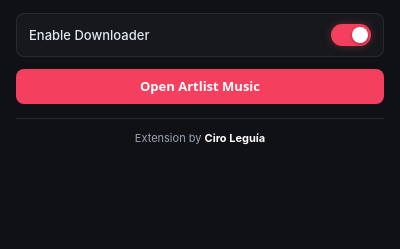
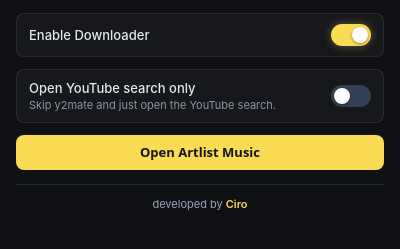
Before and after one commit to ciroleguia/ArtlistToolbox, a browser extension: page popup/popup.html in a window 400 px wide. Shown: the part 61-310 px from the top of the page. Drawn offline with Linux system fonts and the light colour scheme.

Commit message:
v0.4.3: y2mate.gs domain, yellow accent, YouTube-search-only toggle
- Point the MP3 flow at https://y2mate.gs/#<id>/mp3 and update host permissions
- Accent color #F9DB54 across the popup and the on-page download outline
- New "Open YouTube search only" toggle (storage key: searchOnly)
- Credits now link to https://github.com/ciroleguia

```diff
--- a/popup/popup.css
+++ b/popup/popup.css
@@ -40,10 +40,10 @@
 }
 
 .primary-button {
-  background: #f43f5e;
+  background: #f9db54;
   border: 0;
   border-radius: 8px;
-  color: #ffffff;
+  color: #14161b;
   cursor: pointer;
   font: 700 13px/1 system-ui, sans-serif;
   letter-spacing: 0;
@@ -52,7 +52,7 @@
 }
 
 .primary-button:hover {
-  background: #e11d48;
+  background: #e8c73e;
 }
 
 .credits {
@@ -64,8 +64,14 @@
   text-align: center;
 }
 
-.credits strong {
-  color: #ffffff;
+.credits a {
+  color: #f9db54;
+  font-weight: 600;
+  text-decoration: none;
+}
+
+.credits a:hover {
+  text-decoration: underline;
 }
 
 .settings-row {
@@ -83,6 +89,20 @@
   font-size: 13px;
   font-weight: 500;
   color: #e2e8f0;
+}
+
+.settings-label {
+  display: flex;
+  flex-direction: column;
+  gap: 2px;
+  padding-right: 12px;
+}
+
+.settings-label small {
+  color: #8b95a8;
+  font-size: 11px;
+  font-weight: 400;
+  line-height: 1.3;
 }
 
 /* The switch - the box around the slider */
@@ -127,8 +147,8 @@
 }
 
 input:checked + .slider {
-  background-color: #f43f5e;
-  box-shadow: 0 0 8px rgba(244, 63, 94, 0.35);
+  background-color: #f9db54;
+  box-shadow: 0 0 8px rgba(249, 219, 84, 0.35);
 }
 
 input:checked + .slider:before {
--- a/popup/popup.html
+++ b/popup/popup.html
@@ -24,12 +24,23 @@
         </label>
       </div>
 
+      <div class="settings-row">
+        <div class="settings-label">
+          <span>Open YouTube search only</span>
+          <small>Skip y2mate and just open the YouTube search.</small>
+        </div>
+        <label class="switch">
+          <input type="checkbox" id="toggle-search-only">
+          <span class="slider"></span>
+        </label>
+      </div>
+
       <button id="open-artlist" class="primary-button" type="button">
         Open Artlist Music
       </button>
 
       <footer class="credits">
-        Extension by <strong>Ciro Leguía</strong>
+        developed by <a href="https://github.com/ciroleguia" target="_blank" rel="noopener">Ciro</a>
       </footer>
     </main>
     <script src="popup.js"></script>
--- a/popup/popup.js
+++ b/popup/popup.js
@@ -1,10 +1,12 @@
 const ARTLIST_MUSIC_URL = "https://artlist.io/royalty-free-music";
 
 const toggleCheckbox = document.getElementById("toggle-extension");
+const searchOnlyCheckbox = document.getElementById("toggle-search-only");
 
 // Load extension status
-chrome.storage.local.get({ enabled: true }, (items) => {
+chrome.storage.local.get({ enabled: true, searchOnly: false }, (items) => {
   toggleCheckbox.checked = items.enabled;
+  searchOnlyCheckbox.checked = items.searchOnly;
 });
 
 // Save extension status on change
@@ -12,6 +14,11 @@
   chrome.storage.local.set({ enabled: toggleCheckbox.checked });
 });
 
+// Save download mode on change
+searchOnlyCheckbox.addEventListener("change", () => {
+  chrome.storage.local.set({ searchOnly: searchOnlyCheckbox.checked });
+});
+
 document.getElementById("open-artlist").addEventListener("click", () => {
   chrome.tabs.create({ url: ARTLIST_MUSIC_URL });
   window.close();
--- a/src/styles.css
+++ b/src/styles.css
@@ -1,13 +1,13 @@
 .artlist-youtube-mp3-download {
   border-radius: 6px !important;
-  outline: 2px solid #f43f5e !important;
+  outline: 2px solid #f9db54 !important;
   outline-offset: 3px !important;
   position: relative;
 }
 
 
 .artlist-youtube-mp3-download:hover {
-  outline-color: #fb7185 !important;
+  outline-color: #fbe27a !important;
 }
 
 .artlist-youtube-mp3-download[data-artlist-youtube-mp3-state="loading"] {
```
Also changed, not shown: src/background.js (+8 -2 lines), src/content.js (+19 -8 lines), CHANGELOG.md (added), README.md, manifest.json.
